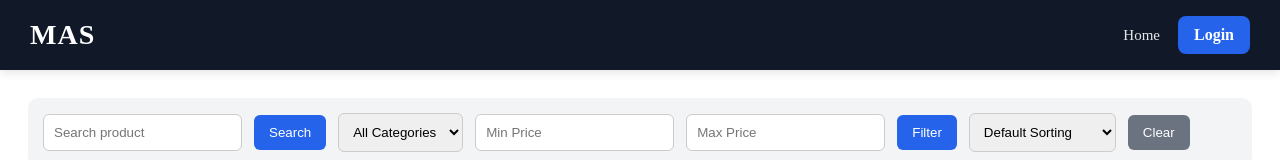
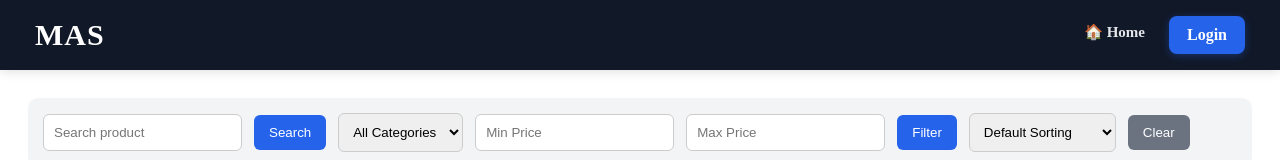
Before and after one commit to Suranjan16/MAS-Ecommerce-Frontend, a React (Vite) app: page / in a window 1280 px wide. Shown: the top 160 px of the page. Built offline with nearby package versions, Linux system fonts and the light colour scheme; no server answers.

Commit message:
refactor: redesign navbar layout and improve profile avatar loading

```diff
--- a/src/components/Navbar.jsx
+++ b/src/components/Navbar.jsx
@@ -1,11 +1,34 @@
+import { useEffect, useState } from "react";
 import { Link } from "react-router-dom";
+
+import { getProfile } from "../services/profileService";
 
 function Navbar() {
     const token = localStorage.getItem("token");
-
     const role = localStorage.getItem("role");
 
-    const profileName = localStorage.getItem("profileName");
+    const [profileName, setProfileName] = useState(
+        localStorage.getItem("profileName") || ""
+    );
+
+    useEffect(() => {
+        const fetchProfileName = async () => {
+            if (!token) return;
+
+            try {
+                const data = await getProfile();
+
+                if (data.name) {
+                    localStorage.setItem("profileName", data.name);
+                    setProfileName(data.name);
+                }
+            } catch (error) {
+                console.log(error);
+            }
+        };
+
+        fetchProfileName();
+    }, [token]);
 
     const getInitial = (name) => {
         if (!name || name.trim() === "") {
@@ -17,39 +40,34 @@ function Navbar() {
 
     return (
         <nav style={navbarStyle}>
-            <div style={logoStyle}>
+            <div>
                 <Link to="/home" style={logoLinkStyle}>
                     MAS
                 </Link>
             </div>
 
-            <div style={navLinksStyle}>
-                <Link to="/home" style={linkStyle}>
-                    Home
+            <div style={rightSectionStyle}>
+                <Link to="/home" style={navItemStyle}>
+                    🏠 Home
                 </Link>
 
                 {token && (
-                    <Link to="/cart" style={linkStyle}>
-                        Cart
+                    <Link to="/cart" style={navItemStyle}>
+                        🛒 Cart
                     </Link>
                 )}
 
                 {role === "ADMIN" && (
-                    <Link to="/admin" style={linkStyle}>
-                        Admin
+                    <Link to="/admin" style={navItemStyle}>
+                        ⚙️ Admin
                     </Link>
                 )}
 
-                {token && (
-                    <Link
-                        to="/profile"
-                        style={profileAvatarStyle}
-                    >
+                {token ? (
+                    <Link to="/profile" style={profileAvatarStyle}>
                         {getInitial(profileName)}
                     </Link>
-                )}
-
-                {!token && (
+                ) : (
                     <Link to="/login" style={loginButtonStyle}>
                         Login
                     </Link>
@@ -69,35 +87,32 @@ const navbarStyle = {
     display: "flex",
     justifyContent: "space-between",
     alignItems: "center",
-    padding: "0 30px",
+    padding: "0 35px",
     zIndex: 1000,
     boxShadow: "0 2px 10px rgba(0,0,0,0.12)"
-};
-
-const logoStyle = {
-    display: "flex",
-    alignItems: "center"
 };
 
 const logoLinkStyle = {
     color: "white",
     textDecoration: "none",
-    fontSize: "28px",
+    fontSize: "30px",
     fontWeight: "bold",
     letterSpacing: "1px"
 };
 
-const navLinksStyle = {
+const rightSectionStyle = {
     display: "flex",
     alignItems: "center",
-    gap: "18px"
+    gap: "24px"
 };
 
-const linkStyle = {
+const navItemStyle = {
     color: "#e5e7eb",
     textDecoration: "none",
-    fontWeight: "500",
-    fontSize: "15px"
+    fontWeight: "600",
+    fontSize: "15px",
+    paddingBottom: "4px",
+    borderBottom: "2px solid transparent"
 };
 
 const profileAvatarStyle = {
@@ -111,16 +126,18 @@ const profileAvatarStyle = {
     alignItems: "center",
     justifyContent: "center",
     fontWeight: "bold",
-    fontSize: "18px"
+    fontSize: "18px",
+    boxShadow: "0 2px 8px rgba(37,99,235,0.35)"
 };
 
 const loginButtonStyle = {
-    padding: "10px 16px",
+    padding: "10px 18px",
     borderRadius: "8px",
     backgroundColor: "#2563eb",
     color: "white",
     textDecoration: "none",
-    fontWeight: "bold"
+    fontWeight: "bold",
+    boxShadow: "0 2px 8px rgba(37,99,235,0.35)"
 };
 
 export default Navbar;
```
